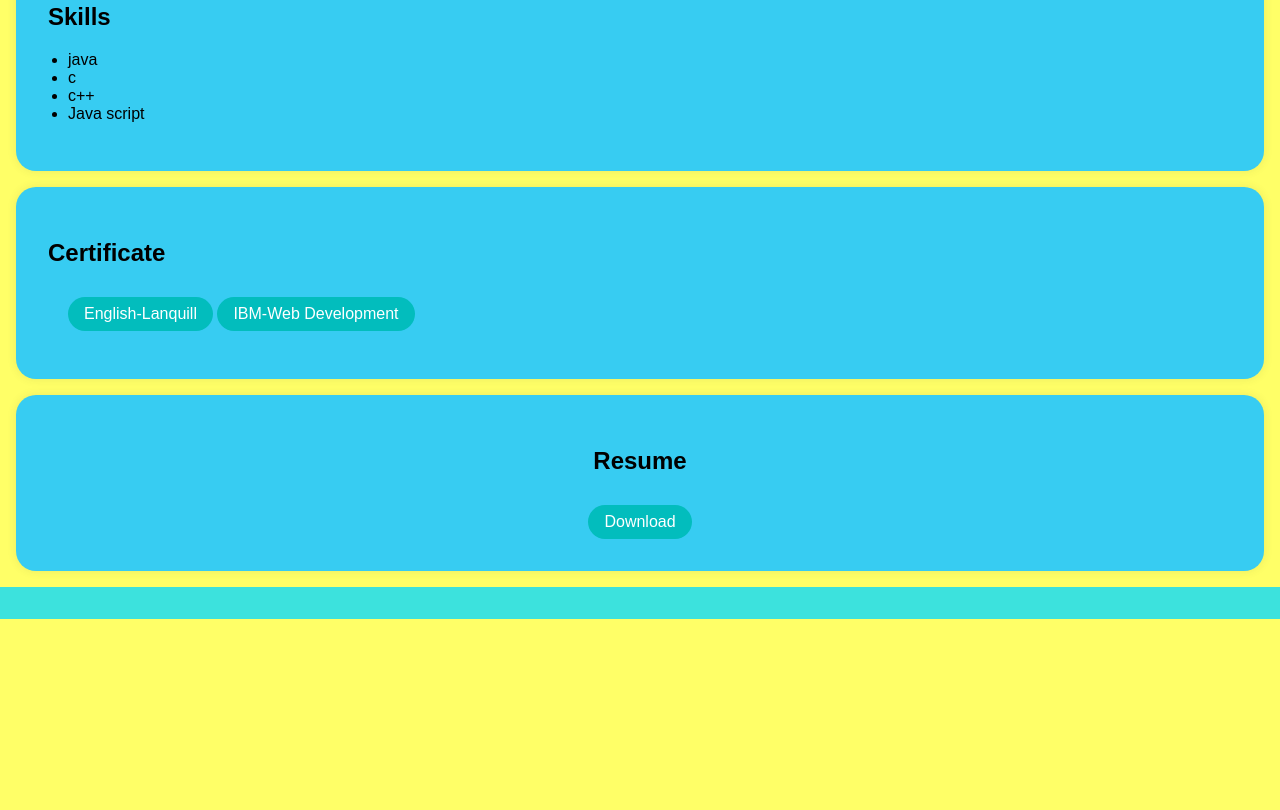
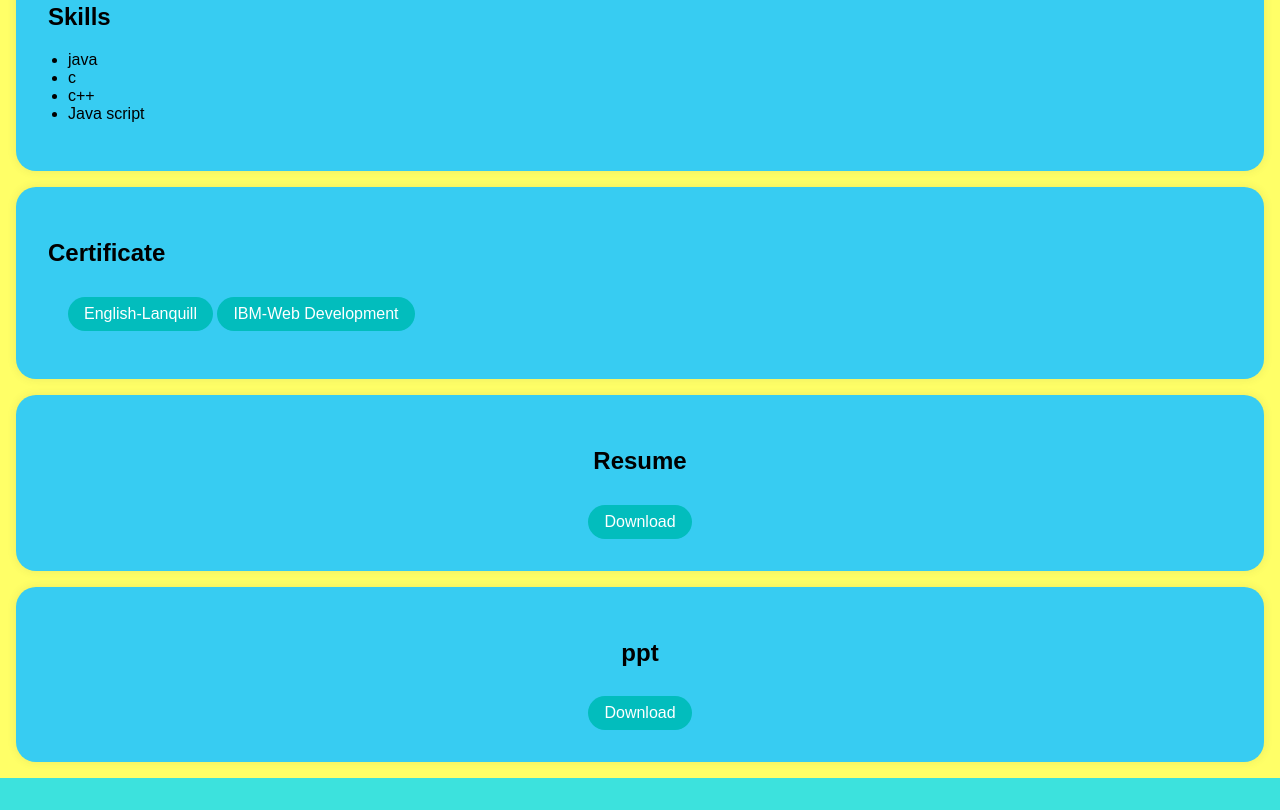
Before and after one commit to mguru0202/KUMARAGURU-TNSDC-FWWD-DP, a plain HTML site: page index.html in a window 1280 px wide. Shown: the part 677-1487 px from the top of the page. Before the commit the page ends 1296 px from the top, so only its background shows below. Drawn offline with Linux system fonts and the light colour scheme.

Commit message:
Update index.html

```diff
--- a/index.html
+++ b/index.html
@@ -161,6 +161,16 @@
         </div>
 
     </section>
+    <section id="power point presentations">
+
+        <div class="section-content">
+            <center>
+            <h2>ppt</h2>
+            <a href="ppt.pdf"target="_blank" class="download-button">Download</a>
+        </center>
+        </div>
+
+    </section>
 
     <footer>
     </footer>
```
